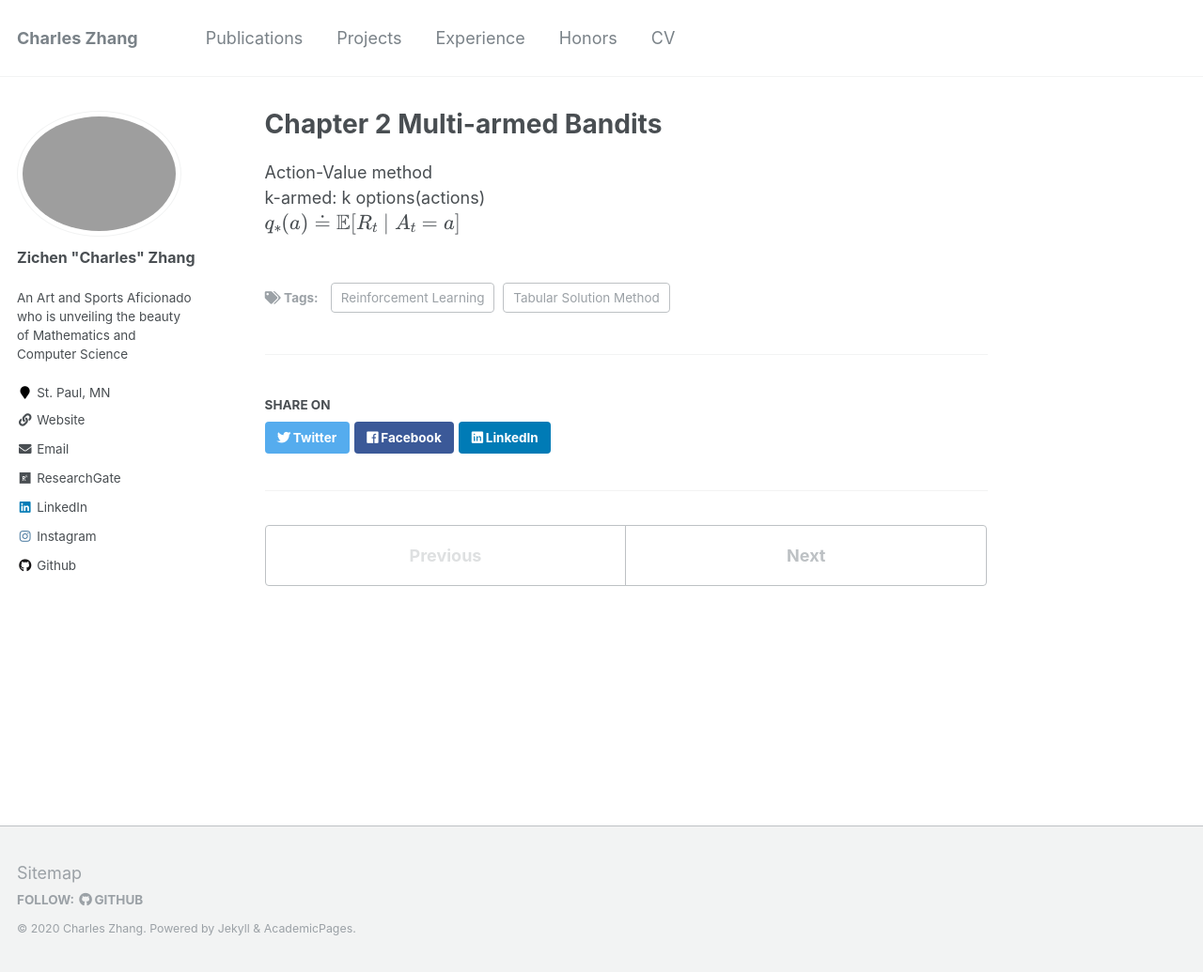
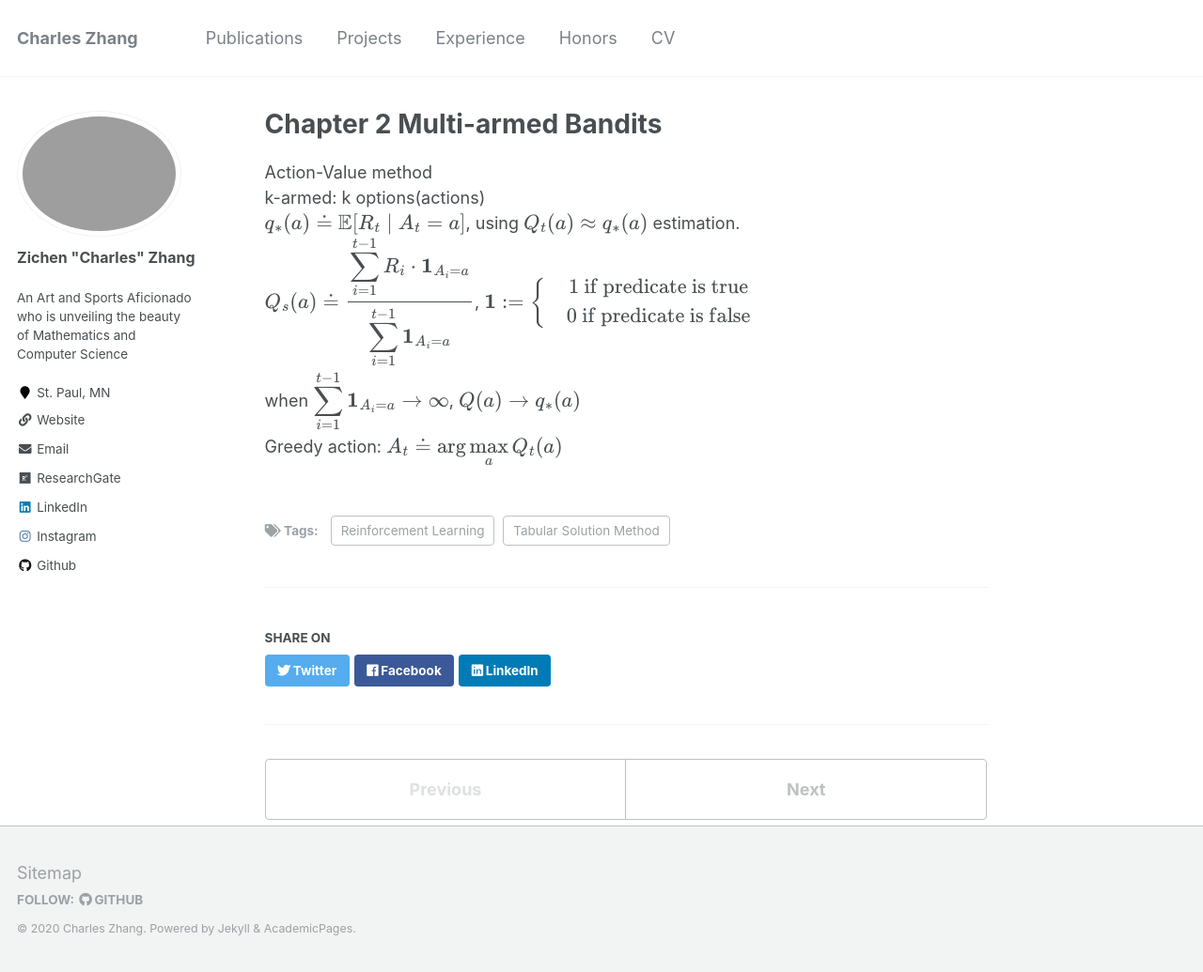
Before and after one commit to zcczhang/zcczhang.github.io, a Jekyll site: the page built from _rl/Multi-armed-Bandits.md, in a window 1280 px wide and 1035 px high. Shown: the whole window at 94% size. Built offline with Jekyll 4.4.1, drawn with Linux system fonts in a browser that asks for light colours; formulas are drawn with MathJax 3.

Commit message:
Update Multi-armed-Bandits.md

```diff
--- a/_rl/Multi-armed-Bandits.md
+++ b/_rl/Multi-armed-Bandits.md
@@ -22,24 +22,16 @@
 <p>
   Action-Value method<br>
   k-armed: k options(actions)<br>
-  \(q_*(a) \doteq \mathbb{E}[R_t\mid A_t = a]\)
+  \(q_*(a) \doteq \mathbb{E}[R_t\mid A_t = a]\), using \(Q_t(a) \approx q_*(a)\) estimation.<br>
+  \(Q_s(a)\doteq \displaystyle \frac{\displaystyle\sum_{i=1}^{t-1} R_i \cdot\mathbf{1}_{A_i = a}}{\displaystyle\sum_{i=1}^{t-1}  \mathbf{1}_{A_i = a}}\), \(\mathbf{1} := \left\{\begin{array}{c}
+     & 1 \text{ if predicate is true} \\
+     & 0 \text{ if predicate is false}
+\end{array}\right.\)
+<br>
+when \(\displaystyle\sum_{i=1}^{t-1} \mathbf{1}_{A_i=a} \rightarrow \infty\), \(Q(a) \rightarrow q_*(a)\)
+<br>
+Greedy action: \(\displaystyle A_t \doteq \arg\max_a Q_t(a)\)
 
 </p>
 </body>
 </html>
-
-
-<!--Action-Value method
-
-k-armed: k options(actions)
-
-\(q_*(a) \doteq \mathbb{E}[R_t\mid A_t = a]\), using \(Q_t(a) \approx q_*(a)\) estimation.
-
-\(Q_s(a)\doteq \displaystyle \frac{\displaystyle\sum_{i=1}^{t-1} R_i \cdot\mathbf{1}_{A_i = a}}{\displaystyle\sum_{i=1}^{t-1}  \mathbf{1}_{A_i = a}}\), \(\mathbf{1} := \begin{array}{c}
-     & 1 \text{ if predicate is true} \\
-     & 0 \text{ if predicate is false}
-\end{array}\)
-
-when \(\displaystyle\sum_{i=1}^{t-1} \mathbf{1}_{A_i=a} \rightarrow \infty\), \(Q(a) \rightarrow q_*(a)\)
-
-Greedy action: \(\displaystyle A_t \doteq \argmax_a Q_t(a)\)-->
```
